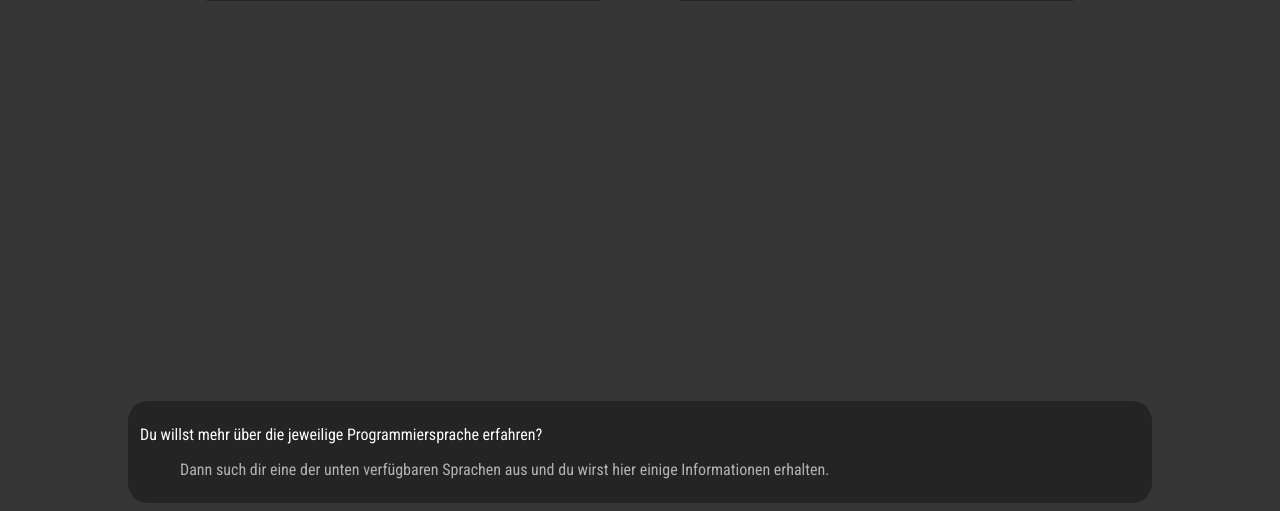
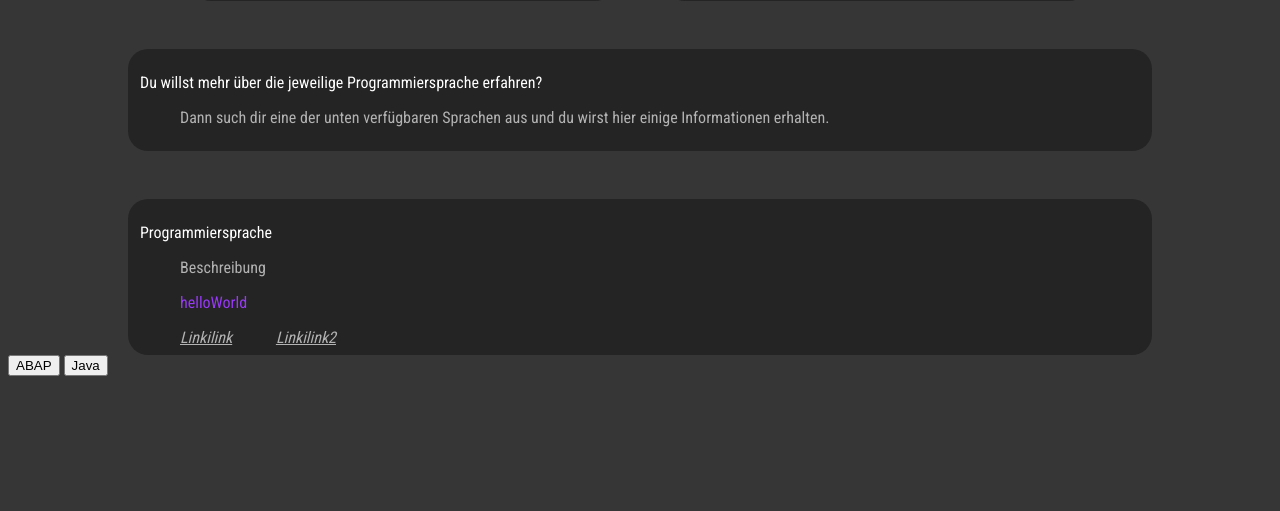
Before and after one commit to Kaddyy/Code-o-Mate, a Flask app: page /auswertung in a window 1280 px wide; the page is wider, and only the part inside the window is pictured. Shown: the part 593-1104 px from the top of that part. After the commit the page ends 969 px from the top of that part, so only its background shows below. Run offline with Flask 2, Linux system fonts and the light colour scheme; data comes from the database, SQL or seed files in the repository; both versions use the stored data as it was after the commit; some libraries are stand-ins or nearby versions.

Commit message:
add Spachenbuttons

```diff
--- a/insert_db.py
+++ b/insert_db.py
@@ -1,7 +1,7 @@
 from wahlanwendung import models, db
 
 #ProgrSpr
-java = models.progrSpr(sprache='Java', beschreibung='Java ist eine Programmiersprache und eine Laufzeitumgebung, die zuerst im Jahre 1995 von Sun Microsystems veröffentlicht wurde. Es gibt eine täglich wachsende Anzahl von Anwendungen und Websites, die nur funktionieren, wenn auf dem Endgerät Java installiert ist. Java ist schnell, sicher und zuverlässig.', absolutes_erg=0, relatives_erg=0, link1='https://java.com/de/', link2='https://de.wikipedia.org/wiki/Java_(Programmiersprache)', helloWorld='System.out.println("Hello World");')
+java = models.progrSpr(sprache='Java', beschreibung='Java ist eine Programmiersprache und eine Laufzeitumgebung, die zuerst im Jahre 1995 von Sun Microsystems veröffentlicht wurde. Es gibt eine täglich wachsende Anzahl von Anwendungen und Websites, die nur funktionieren, wenn auf dem Endgerät Java installiert ist. Java ist schnell, sicher und zuverlässig.', absolutes_erg=0, relatives_erg=0, link1='https://java.com/de/', link2='https://de.wikipedia.org/wiki/Java_(Programmiersprache)', helloWorld="""System.out.println("Hello World");""")
 python = models.progrSpr(sprache='Python', beschreibung='Python ist eine Multiparadigmensprache. ... Objektorientierte und strukturierte Programmierung werden vollständig unterstützt, funktionale und aspektorientierte Programmierung werden durch einzelne Elemente der Sprache unterstützt.', absolutes_erg=0, relatives_erg=0, link1='https://www.python.org/', link2='https://de.wikipedia.org/wiki/Python_(Programmiersprache)', helloWorld='print("Hello World")')
 swift = models.progrSpr(sprache='Swift', beschreibung='Swift ist eine schnelle und effiziente Programmiersprache, die Feedback in Echtzeit gibt und sich nahtlos in bestehenden Objective‑C Code einbinden lässt. So können Entwickler sichereren und zuverlässigeren Code schreiben, Zeit sparen und ihre Apps noch besser machen. Eine bildschöne App, entwickelt mit Swift.', absolutes_erg=0, relatives_erg=0, link1='https://www.apple.com/de/swift/', link2='https://de.wikipedia.org/wiki/Swift_(Programmiersprache)', helloWorld='println("Hello World!")')
 cplusplus = models.progrSpr(sprache='C++', beschreibung='C++ ist eine von der ISO genormte Programmiersprache. Sie wurde ab 1979 von Bjarne Stroustrup bei AT&T als Erweiterung der Programmiersprache C entwickelt. C++ ermöglicht sowohl die effiziente und maschinennahe Programmierung als auch eine Programmierung auf hohem Abstraktionsniveau.', absolutes_erg=0, relatives_erg=0, link1='https://www.cplusplus.com/', link2='https://de.wikipedia.org/wiki/C%2B%2B', helloWorld='cout << "Hello World!" << endl;')
--- a/wahlanwendung/main.py
+++ b/wahlanwendung/main.py
@@ -71,7 +71,7 @@ def fragenkatalog(fragennr):
             counterKotlin += db.session.query(antwortkat.kotlin).filter_by(fragennummer=fragennr, antwort=answer).scalar()
             global counterABAP
             counterABAP += db.session.query(antwortkat.abap).filter_by(fragennummer=fragennr, antwort=answer).scalar()
-            print('C++: ', counterCplusplus)
+            #print('C++: ', counterCplusplus)
             if answer == 'a01_02':
                 nachfolger = db.session.query(fragenkat.nachfolger).filter_by(pk_frage_id=fragennummer).scalar()
                 if (nachfolger != 0):
@@ -107,9 +107,8 @@ def auswertung():
     for i in range(1, sprachenanz):
         erg = db.session.query(progrSpr.absolutes_erg).filter_by(pk_id=i).scalar()
         ges += erg
-        print('erg:', i, erg)
+       ## print('erg:', i, erg)
     #15 mal absolutes_erg / gesamt
-    print(ges)
     #get gesamter Wert
     gesJava = db.session.query(progrSpr.absolutes_erg).filter_by(sprache='Java').scalar() / ges
     gesPython = db.session.query(progrSpr.absolutes_erg).filter_by(sprache='Python').scalar() / ges
@@ -127,7 +126,7 @@ def auswertung():
     gesKotlin = db.session.query(progrSpr.absolutes_erg).filter_by(sprache='Kotlin').scalar() / ges
     gesABAP = db.session.query(progrSpr.absolutes_erg).filter_by(sprache='ABAP').scalar() / ges
     gesamt = {'Java': gesJava, 'Python':gesPython, 'Swift':gesSwift, 'Cplusplus':gesCplusplus, 'Csharp':gesCsharp, 'JavaScript':gesJavaScript, 'Matlab':gesMatlab, 'Go':gesGo, 'HTMLCSS':gesHTMLCSS, 'SQL':gesSQL, 'PHP':gesPHP, 'R':gesR, 'TypeScript':gesTS, 'Kotlin':gesKotlin, 'ABAP':gesABAP}
-    print(gesJava)
+
     #get Beschreibungen
     beschrJava = db.session.query(progrSpr.beschreibung).filter_by(sprache='Java').scalar()
     beschrPython = db.session.query(progrSpr.beschreibung).filter_by(sprache='Python').scalar()
@@ -209,4 +208,7 @@ def auswertung():
                    'Csharp': hW2Csharp, 'JavaScript': hW2JavaScript, 'Matlab': hW2Matlab, 'Go': hW2Go,
                    'HTMLCSS': hW2HTMLCSS, 'SQL': hW2SQL, 'PHP': hW2PHP, 'R': hW2R, 'TypeScript': hW2TS,
                    'Kotlin': hW2Kotlin, 'ABAP': hW2ABAP}
-    return render_template('auswertung.html', individuell=individuell, gesamt=gesamt, links=links, links2=links2, helloWorlds=helloWorlds)
+    return render_template('auswertung.html', individuell=individuell, beschreibungen=beschreibungen, gesamt=gesamt, links=links, links2=links2, helloWorlds=helloWorlds)
+
+
+print("""System.out.println("Hello World");""")
--- a/wahlanwendung/static/auswertung.css
+++ b/wahlanwendung/static/auswertung.css
@@ -56,7 +56,7 @@
     color: #FFFFFF;
     text-align: left;
     margin: auto;
-    margin-top: 25em;
+    margin-top:3em;
     font-family: 'Roboto Condensed', sans-serif;
 }
 
@@ -64,3 +64,31 @@
     color: rgba(255,255,255,0.65);
     margin-left: 2.5em;
 }
+
+.aktSpracheContainer{
+    width: 62.5em;
+    border-radius: 20px;
+    padding: 8px 12px;
+    background-color: #242424 ;
+    color: #FFFFFF;
+    text-align: left;
+    margin: auto;
+    margin-top:3em;
+    font-family: 'Roboto Condensed', sans-serif;
+}
+
+.sprachenBeschreibung{
+    color: rgba(255,255,255,0.65);
+    margin-left: 2.5em;
+}
+
+.helloWorld{
+    color: #9939F9;
+    margin-left: 2.5em;
+}
+
+.link{
+    color: rgba(255,255,255,0.65);
+    margin-left: 2.5em;
+    font-style: italic;
+}
--- a/wahlanwendung/static/default.css
+++ b/wahlanwendung/static/default.css
@@ -1,6 +1,6 @@
 body {
     background-color: #363636;
-    }
+}
 
  h1 {
     text-align: center;
--- a/wahlanwendung/templates/auswertung.html
+++ b/wahlanwendung/templates/auswertung.html
@@ -111,4 +111,30 @@ google.charts.setOnLoadCallback(drawChart);
     <p class="Fließtext">Dann such dir eine der unten verfügbaren Sprachen aus und du wirst hier einige Informationen erhalten.</p>
 </div>
 
+<div class="aktSpracheContainer">
+    <p class="progrSprache" id="progrSprache">Programmiersprache</p>
+    <p class="sprachenBeschreibung" id="sprachenBeschreibung">Beschreibung</p>
+    <p class="helloWorld" id="helloWorld">helloWorld</p>
+    <a href="" id="link1" class="link">Linkilink</a>
+    <a href="" id="link2" class="link">Linkilink2</a>
+</div>
+
+ <div class="sprachButton" id="sprachButtons">
+            <button onclick='document.getElementById("progrSprache").innerHTML="ABAP";
+                      document.getElementById("sprachenBeschreibung").innerHTML="{{beschreibungen.ABAP}}";
+                      document.getElementById("helloWorld").innerHTML="{{helloWorlds.ABAP}}";
+                      document.getElementById("link1").innerHTML="{{links.ABAP}}";
+                      document.getElementById("link1").href="{{links.ABAP}}";
+                      document.getElementById("link2").innerHTML="{{links2.ABAP}}";
+                      document.getElementById("link2").href="{{links2.ABAP}}"'>ABAP</button>
+           <button onclick='document.getElementById("progrSprache").innerHTML="Java";
+                      document.getElementById("sprachenBeschreibung").innerHTML="{{beschreibungen.Java}}";
+                      document.getElementById("helloWorld").innerHTML="{{helloWorlds.Java}}";
+                      document.getElementById("link1").innerHTML="{{links.Java}}";
+                      document.getElementById("link1").href="{{links.Java}}";
+                      document.getElementById("link2").innerHTML="{{links2.Java}}";
+                      document.getElementById("link2").href="{{links2.Java}}"'>Java</button>
+
+ </div>
+
 {% endblock %}
```
Also changed, not shown: wahlanwendung/daten.db.
